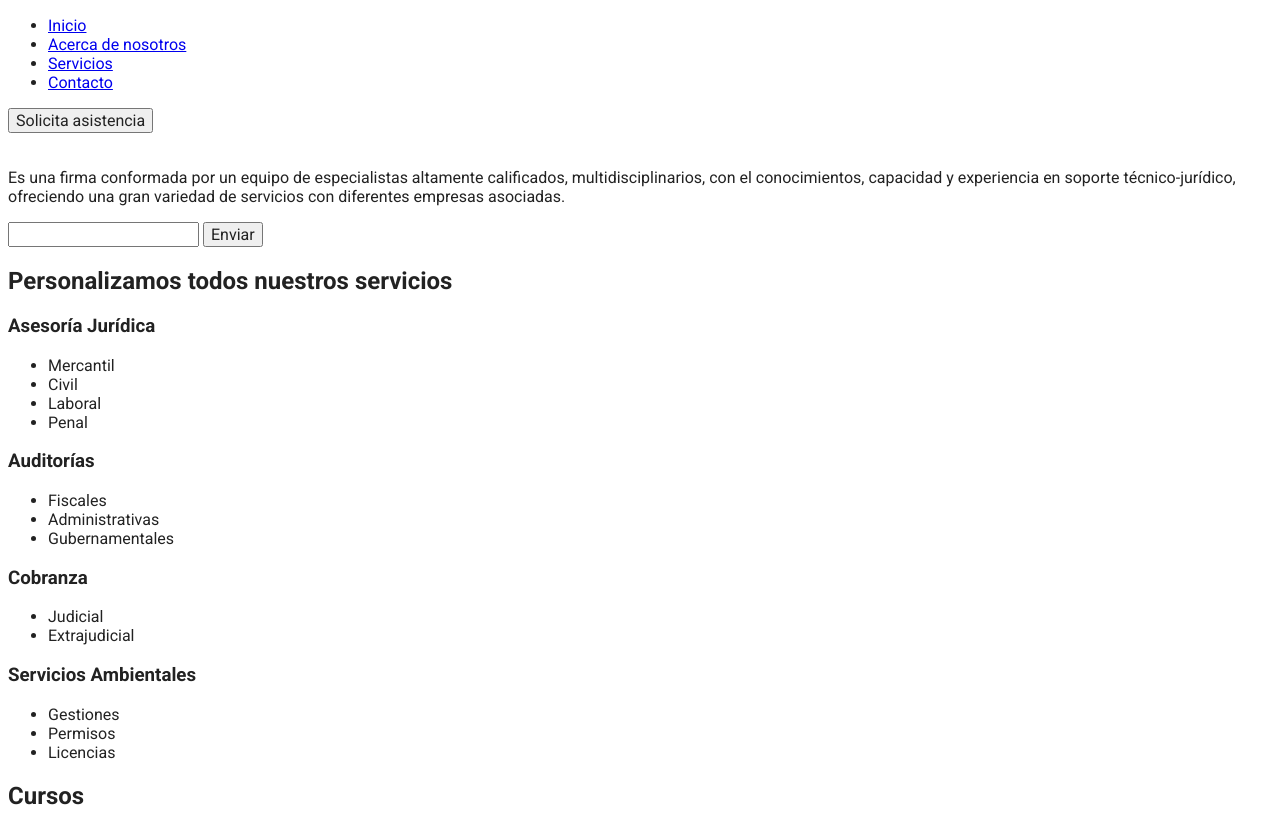
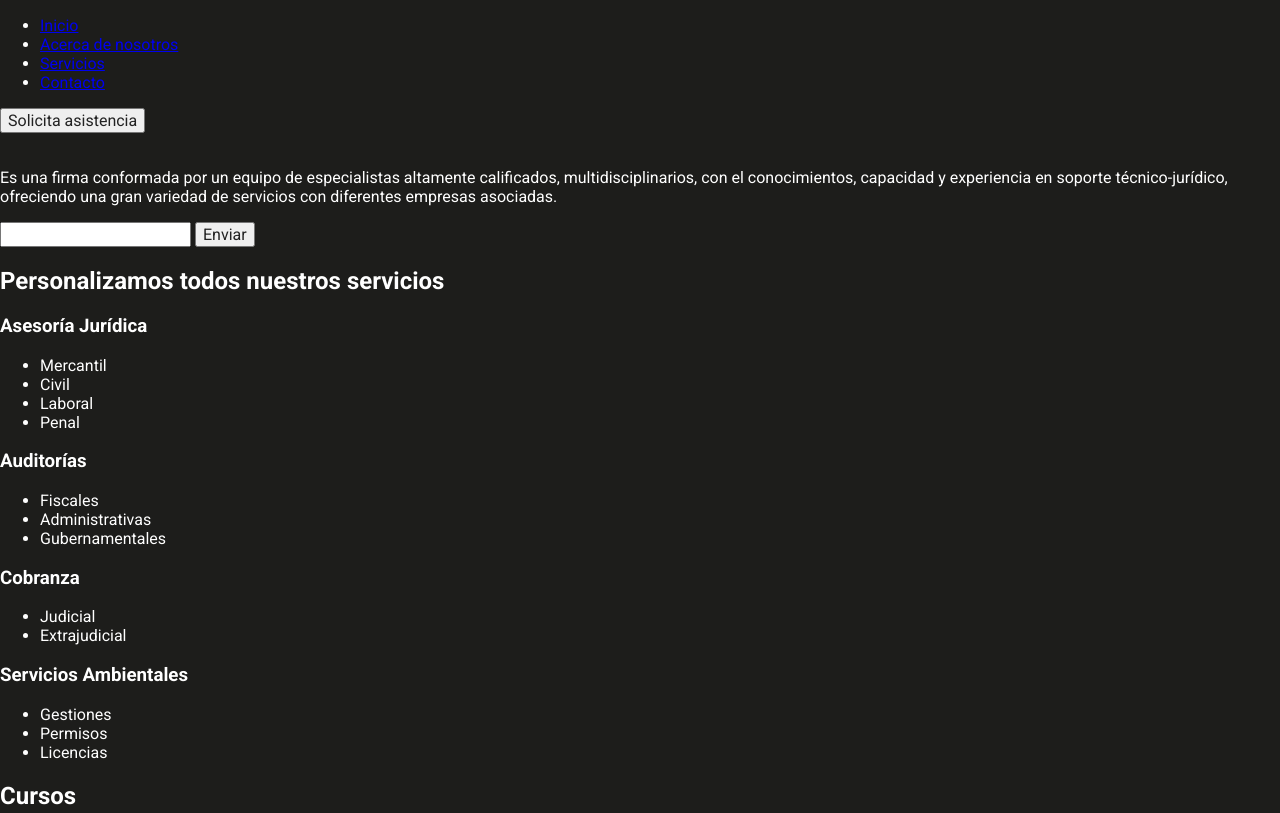
Before and after one commit to dobletaptap/boga, a plain HTML site: page index.html in a window 1280 px wide. Shown: the top 813 px of the page. Drawn offline with Linux system fonts and the light colour scheme.

Commit message:
Added basic body colors

```diff
--- a/scss/style.scss
+++ b/scss/style.scss
@@ -1,6 +1,15 @@
+// * VARIABLES
+$black: #1D1D1B;
+$white: #FFF;
 * {
     font-family: 'Roboto', sans-serif;
 }
 
+body {
+    margin: 0;
+    background: $black;
+    color: $white;
+}
+
 // * UTILS
 @import './utils/reset';
```
Also changed, not shown: css/style.min.css, scss/style.css, 2 other files.
